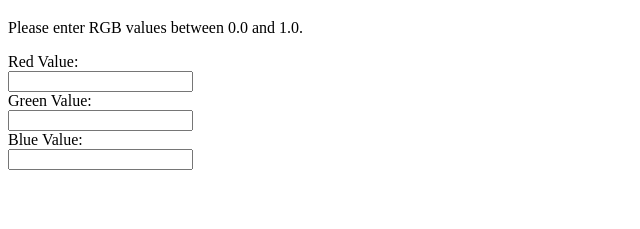
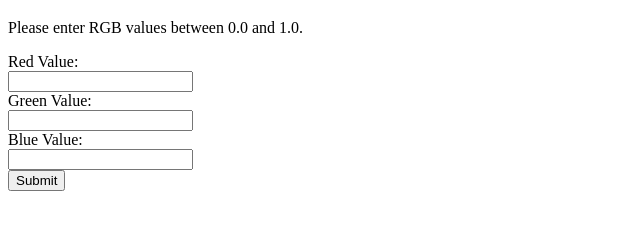
Before and after one commit to dding917/color-picker, a plain HTML site: page form.html in a window 1280 px wide. Shown: the part 61-290 px from the top of the page, without its empty margins (0-640 px from the left). Drawn offline with Linux system fonts and the light colour scheme.

Commit message:
[delivers #181242370] Added submit button and get method to form

```diff
--- a/form.html
+++ b/form.html
@@ -5,11 +5,12 @@
 
 <h1>Convert Color Values</h1>
 <p>Please enter RGB values between 0.0 and 1.0.</p>
-<form>
+<form action="get">
     <label for="inputRed">Red Value:</label><br>
     <input type="number" id="inputRed" name="inputRed"><br>
     <label for="inputGreen">Green Value:</label><br>
     <input type="number" id="inputGreen" name="inputGreen"><br>
     <label for="inputBlue">Blue Value:</label><br>
     <input type="number" id="inputBlue" name="inputBlue"><br>
+    <input type="submit" value="Submit">
 </form>
```
